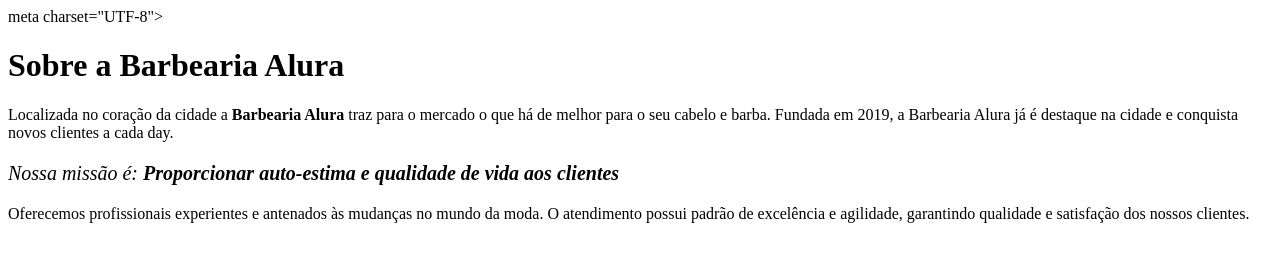
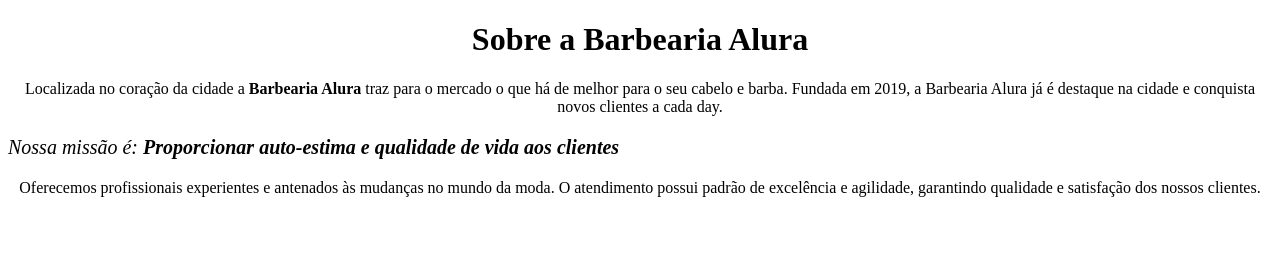
Before and after one commit to BarcelossRuan/Barbearia-Alura, a plain HTML site: page Barbearia Alura/index.html in a window 1280 px wide. Drawn offline with Linux system fonts and the light colour scheme.

Commit message:
Add files via upload
ajustes nas tags "style"

```diff
--- a/Barbearia Alura/index.html
+++ b/Barbearia Alura/index.html
@@ -7,12 +7,12 @@
 </head>
 <link rel="stylesheet" href="style.css">
 <body>
-    meta charset="UTF-8">
-    <h1>Sobre a Barbearia Alura</h1>
-    <p>Localizada no coração da cidade a <strong>Barbearia Alura</strong> traz para o mercado o que há de melhor para o seu cabelo e barba. Fundada em 2019, a Barbearia Alura já é destaque na cidade e conquista novos clientes a cada day.</p>
+    <meta charset="UTF-8">
+    <h1 style="text-align: center;">Sobre a Barbearia Alura</h1>
+    <p style="text-align: center;">Localizada no coração da cidade a <strong>Barbearia Alura</strong> traz para o mercado o que há de melhor para o seu cabelo e barba. Fundada em 2019, a Barbearia Alura já é destaque na cidade e conquista novos clientes a cada day.</p>
 
     <p style="font-size: 20px;"><em>Nossa missão é: <strong>Proporcionar auto-estima e qualidade de vida aos clientes</strong></em></p>
 
-    <p>Oferecemos profissionais experientes e antenados às mudanças no mundo da moda. O atendimento possui padrão de excelência e agilidade, garantindo qualidade e satisfação dos nossos clientes.</p>
+    <p style="text-align: center;">Oferecemos profissionais experientes e antenados às mudanças no mundo da moda. O atendimento possui padrão de excelência e agilidade, garantindo qualidade e satisfação dos nossos clientes.</p>
 </body>
 </html>
```
